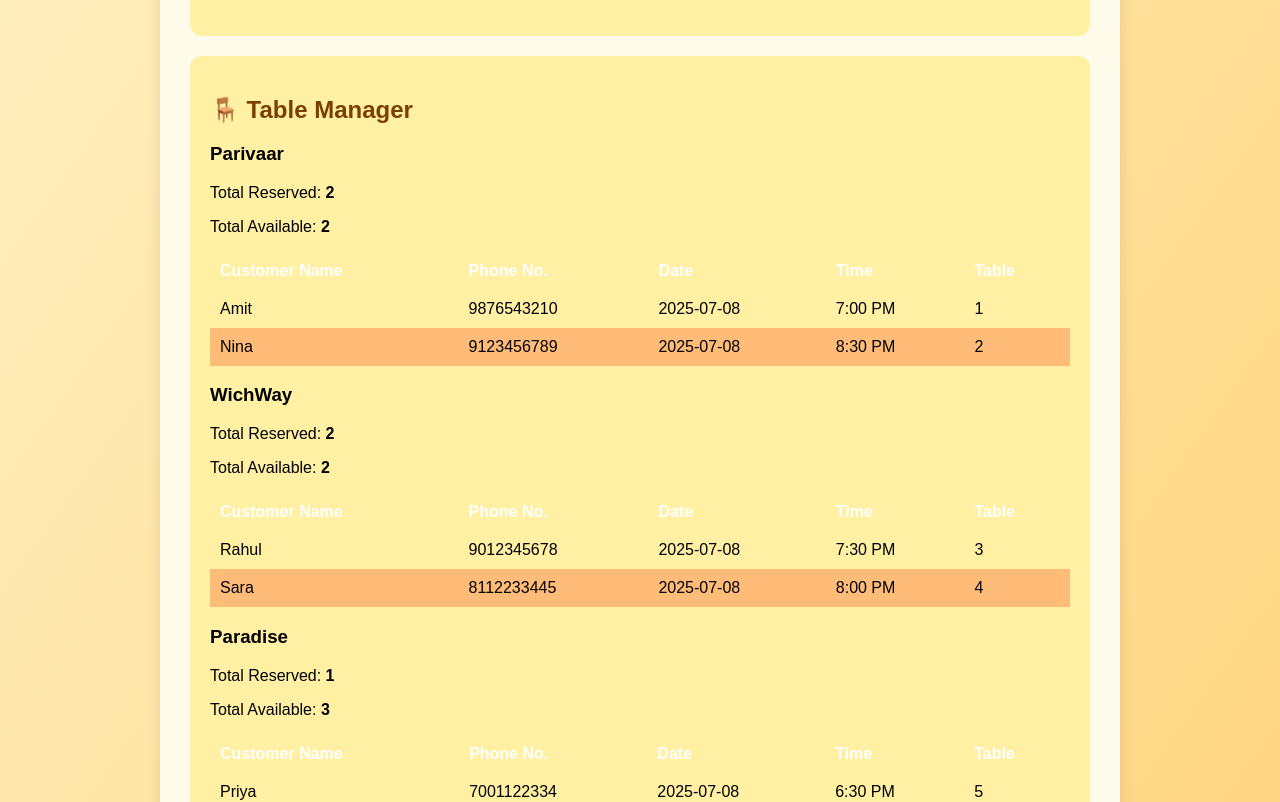
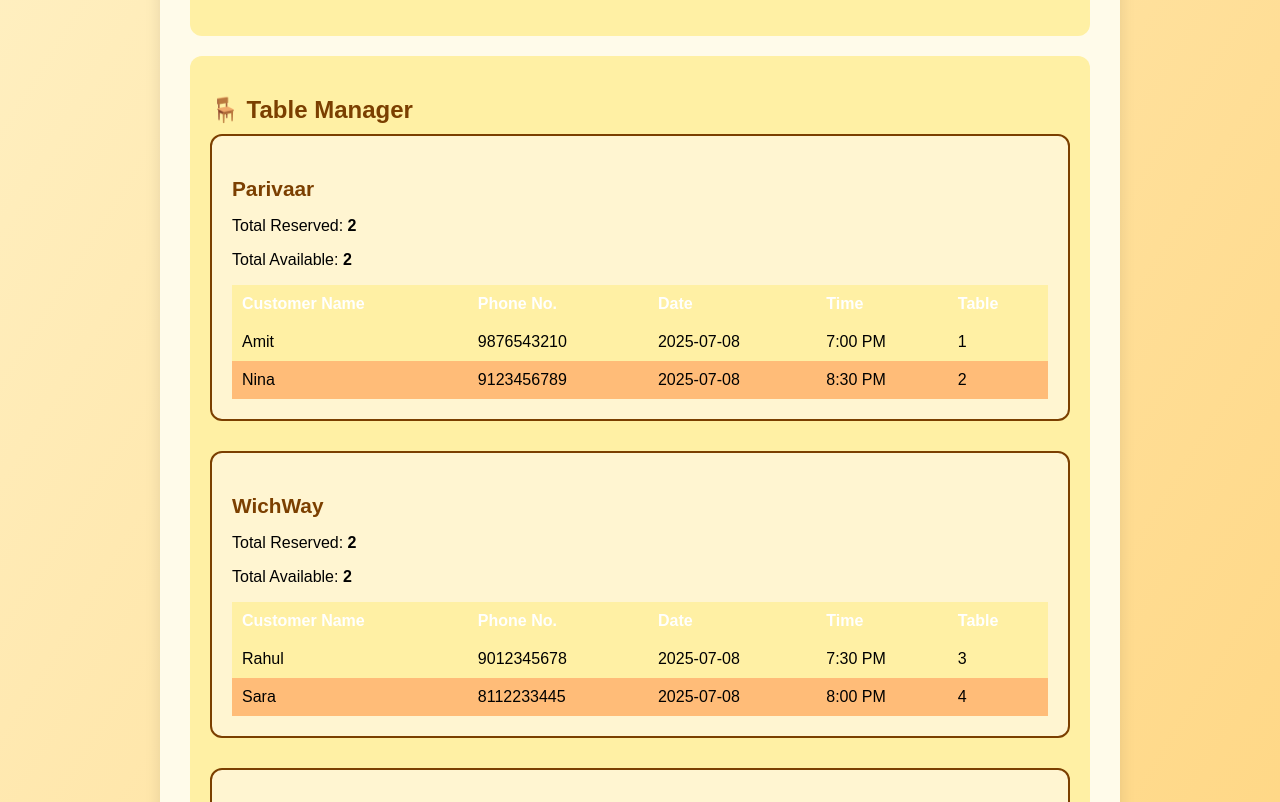
Before and after one commit to SamikaNaidu/Project_Samika, a React (Create React App) app: page / in a window 1280 px wide. Shown: the part 880-1682 px from the top of the page. Built offline with nearby package versions, Linux system fonts and the light colour scheme.

Commit message:
Update adminStyles.css

```diff
--- a/src/adminStyles.css
+++ b/src/adminStyles.css
@@ -77,3 +77,17 @@ tr:nth-child(odd) {
 .primary-button:hover {
   background-color: #e66a0d;
 }
+
+.restaurant-box {
+  margin-bottom: 30px;
+  border: 2px solid #7B3F00;
+  border-radius: 12px;
+  padding: 20px;
+  background-color: #fff5d1;
+}
+
+.restaurant-title {
+  color: #7B3F00;
+  font-size: 1.3rem;
+  margin-bottom: 10px;
+}
```
